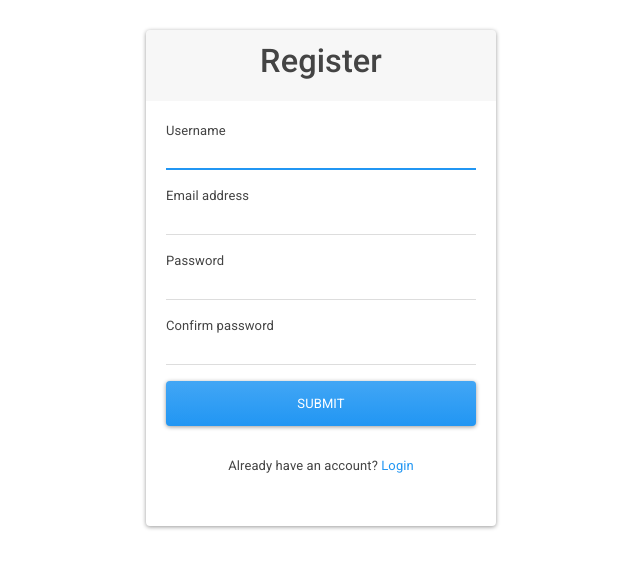
After one commit to carlosngv/Django-CRM, a Django app: page /register in a window 1280 px wide. The commit adds this page. Shown: the top 569 px of the page, without its empty margins (319-959 px from the left). Run offline with Django 3.2, Linux system fonts and the light colour scheme; some libraries are stand-ins or nearby versions.

Commit message:
Login and register form finished. Authentication added to each page.

```diff
--- a/crm/accounts/forms.py
+++ b/crm/accounts/forms.py
@@ -1,7 +1,15 @@
 from django.forms import ModelForm
+from django.contrib.auth.forms import UserCreationForm
 from .models import Order, Product
+from django import forms
+from django.contrib.auth.models import User
 
 class OrderForm(ModelForm):
     class Meta:
         model = Order
         fields = '__all__'
+
+class CreateUserForm(UserCreationForm):
+    class Meta:
+        model = User
+        fields = ['username', 'email', 'password1', 'password2']
--- a/crm/accounts/templates/accounts/navbar.html
+++ b/crm/accounts/templates/accounts/navbar.html
@@ -16,4 +16,8 @@
         </li>
       </ul>
     </div>
+
+    <span id="welcome-msg">Welcome, {{ request.user }}</span>
+    <span><a href="{% url 'logout' %}">Logout</a></span>
+
   </nav>
--- /dev/null
+++ b/crm/accounts/templates/accounts/register.html
@@ -0,0 +1,67 @@
+{% load static %}
+<!DOCTYPE html>
+<html lang="en">
+
+<head>
+    <meta charset="UTF-8">
+    <meta name="viewport" content="width=device-width, initial-scale=1.0">
+    <link rel="stylesheet" href="https://stackpath.bootstrapcdn.com/bootswatch/4.5.2/materia/bootstrap.min.css"
+    integrity="sha384-B4morbeopVCSpzeC1c4nyV0d0cqvlSAfyXVfrPJa25im5p+yEN/YmhlgQP/OyMZD" crossorigin="anonymous">
+    <link rel="stylesheet" href="{% static '/css/main.css' %}">
+
+    <title>Register</title>
+</head>
+
+<body>
+
+    <div class="container">
+        <div class="row">
+            <div class="col-md-4"></div>
+            <div class="col-md-4">
+                <div class="card">
+                    <div class="card-header text-center">
+                        <h1>Register</h1>
+                    </div>
+                    <div class="card-body">
+                        <form method="POST" action="">
+                            {% csrf_token %}
+                            <div class="form-group">
+                                <label for="username">Username</label>
+                                {{ form.username }}
+                            </div>
+                            <div class="form-group">
+                                <label for="email">Email address</label>
+                                {{ form.email }}
+                             </div>
+                            <div class="form-group">
+                                <label for="password">Password</label>
+                                {{ form.password1 }}
+                            </div>
+                            <div class="form-group">
+                                <label for="confirm">Confirm password</label>
+                                {{ form.password2 }}
+                            </div>
+
+                            <button type="submit" class="btn btn-primary btn-block register-button">Submit</button>
+                            <div class="container text-center">
+                                <p>Already have an account? <a href="{% url 'login' %}">Login</a></p>
+                            </div>
+                        </form>
+                        {{form.errors}}
+
+                    </div>
+                </div>
+            </div>
+        </div>
+
+    </div>
+
+    <script src="https://code.jquery.com/jquery-3.5.1.slim.min.js"
+        integrity="sha384-DfXdz2htPH0lsSSs5nCTpuj/zy4C+OGpamoFVy38MVBnE+IbbVYUew+OrCXaRkfj"
+        crossorigin="anonymous"></script>
+    <script src="https://cdn.jsdelivr.net/npm/bootstrap@4.5.3/dist/js/bootstrap.bundle.min.js"
+        integrity="sha384-ho+j7jyWK8fNQe+A12Hb8AhRq26LrZ/JpcUGGOn+Y7RsweNrtN/tE3MoK7ZeZDyx"
+        crossorigin="anonymous"></script>
+</body>
+
+</html>
--- a/crm/accounts/urls.py
+++ b/crm/accounts/urls.py
@@ -1,8 +1,11 @@
 from django.urls import path
-from .views import home, products, customer, create_order, update_order, delete_order
+from .views import home, products, customer, create_order, update_order, delete_order, register, login_page, logout_user
 
 urlpatterns = [
     path('', home, name="home"),
+    path('register', register, name="register"),
+    path('login', login_page, name="login"),
+    path('logout', logout_user, name="logout"),
     path('products', products, name="products"),
     path('customer/<str:pk>', customer, name="customer"),
     path('create_order/<str:pk>', create_order, name='create_order'),
--- a/crm/accounts/views.py
+++ b/crm/accounts/views.py
@@ -1,11 +1,66 @@
 from django.shortcuts import render, redirect
 from django.http import HttpResponse
 from .models import Product, Customer, Order
-from .forms import OrderForm
+
+# Class based forms
+from .forms import OrderForm, CreateUserForm
+
+# Rapid form creators instead of using a class based form
 from django.forms import inlineformset_factory, modelformset_factory
+
+# extern library for filter
 from .filters import OrderFilter
 
+# Allows us to block pages when user is not logged.
+from django.contrib.auth.decorators import login_required
 
+# Allows us to perform auth actions
+from django.contrib.auth import authenticate, login, logout
+
+# For displaying messages to the user
+from django.contrib import messages
+
+def register(request):
+
+    # Blocks access to register when user is authenticated
+    if request.user.is_authenticated:
+        return redirect('home')
+
+    form = CreateUserForm()
+    if request.method == 'POST':
+        form = CreateUserForm(request.POST)
+        if form.is_valid():
+            form.save()
+            user = form.cleaned_data.get('username')
+            messages.success(request, 'Account was created for ' + user)
+            return redirect('login')
+    context = { 'form': form }
+    return render(request, 'accounts/register.html', context)
+
+def login_page(request):
+    # Blocks access to register when user is authenticated
+    if request.user.is_authenticated:
+        return redirect('home')
+    if request.method == 'POST':
+        username = request.POST.get('username')
+        password = request.POST.get('password')
+        print(username, password)
+        user = authenticate(request, username=username, password=password)
+
+        if user is not None:
+            login(request, user)
+            return redirect('home')
+        else:
+            messages.info(request, 'Username or password is incorrect')
+    context = {}
+    return render(request, 'accounts/login.html', context)
+
+def logout_user(request):
+    logout(request)
+    return redirect('login')
+
+# This decorator restricts pages to users that aren't logged
+@login_required(login_url='login')
 def home(request):
     orders = Order.objects.all()
     customers = Customer.objects.all()
@@ -24,6 +79,7 @@ def home(request):
 
     return render(request, 'accounts/dashboard.html', context)
 
+@login_required(login_url='login')
 def products(request):
     products = Product.objects.all()
     context = {
@@ -31,6 +87,7 @@ def products(request):
     }
     return render(request, 'accounts/products.html', context)
 
+@login_required(login_url='login')
 def customer(request, pk):
     customer = Customer.objects.get(id=pk)
     orders = customer.order_set.all()
@@ -48,6 +105,7 @@ def customer(request, pk):
     return render(request, 'accounts/customer.html', context)
 
 
+@login_required(login_url='login')
 def create_order(request, pk):
     OrderFormSet = inlineformset_factory(Customer, Order, fields=('product', 'status'), extra=1)
     customer = Customer.objects.get(id=pk)
@@ -65,7 +123,7 @@ def create_order(request, pk):
     }
     return render(request, 'accounts/order_form.html', context)
 
-
+@login_required(login_url='login')
 def update_order(request, pk):
     order = Order.objects.get(id=pk)
     form = OrderForm(instance=order)
@@ -81,6 +139,7 @@ def update_order(request, pk):
     }
     return render(request, 'accounts/order_form.html', context)
 
+@login_required(login_url='login')
 def delete_order(request, pk):
     order = Order.objects.get(id=pk)
 
--- a/crm/static/css/main.css
+++ b/crm/static/css/main.css
@@ -31,3 +31,32 @@ footer > p {
 .container {
     margin: 30px auto;
 }
+
+.register-form-container {
+    margin: 100px 500px;
+
+}
+
+.form-group input {
+    width:100%;
+    outline: 0px !important;
+    border: 0px !important;
+}
+
+
+.message {
+    display: flex;
+    margin-top: 10px;
+    justify-content: center;
+    align-items: center;
+    background: #4f5d6a;
+    color: white;
+    height: 40px;
+    font-weight: 700;
+    margin-bottom: -20px;
+}
+
+#welcome-msg {
+    margin-right: 10px;
+    font-weight: 700;
+}
```
Also changed, not shown: crm/accounts/templates/accounts/login.html (added, +61 -0 lines), crm/db.sqlite3.
